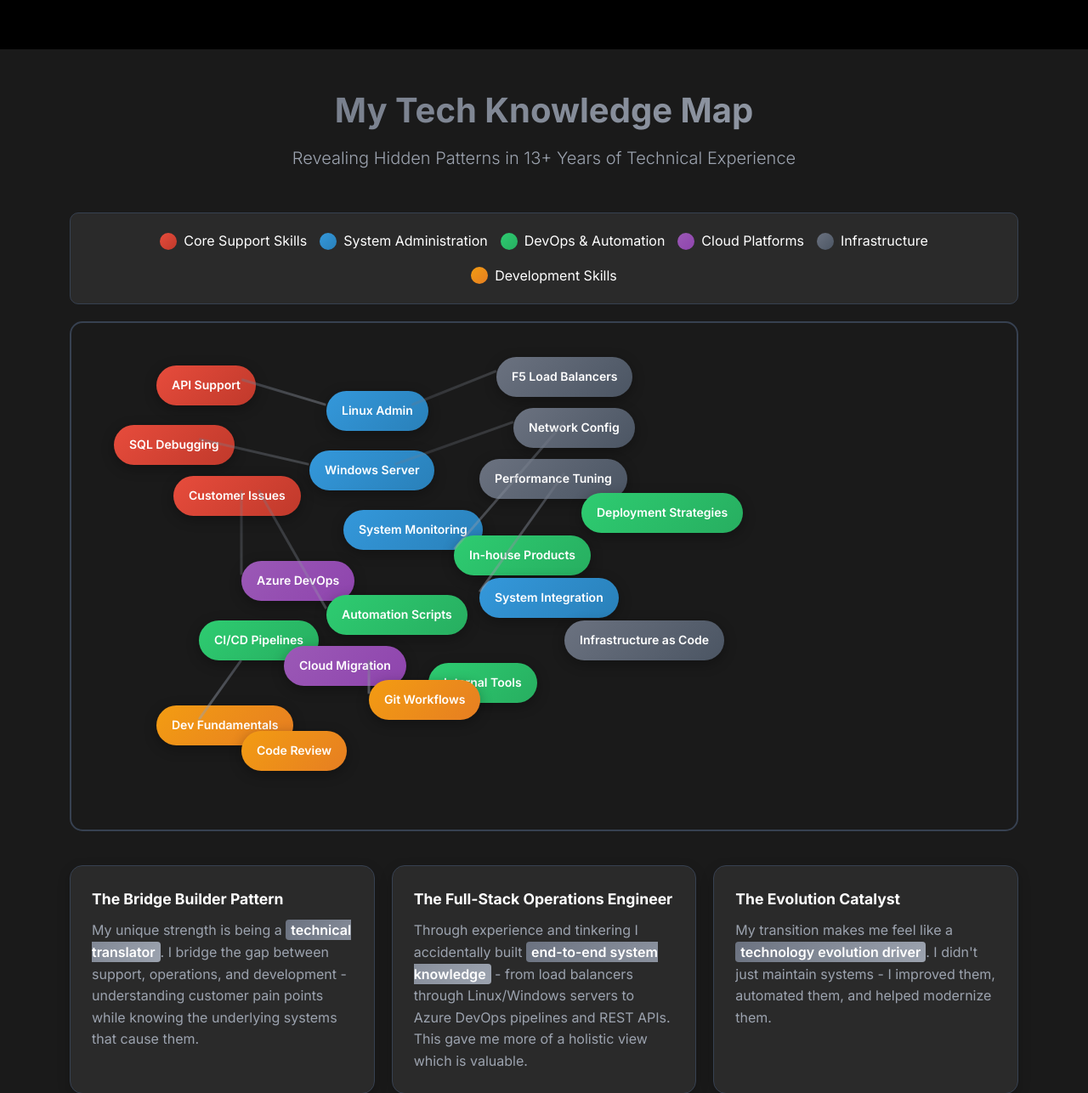
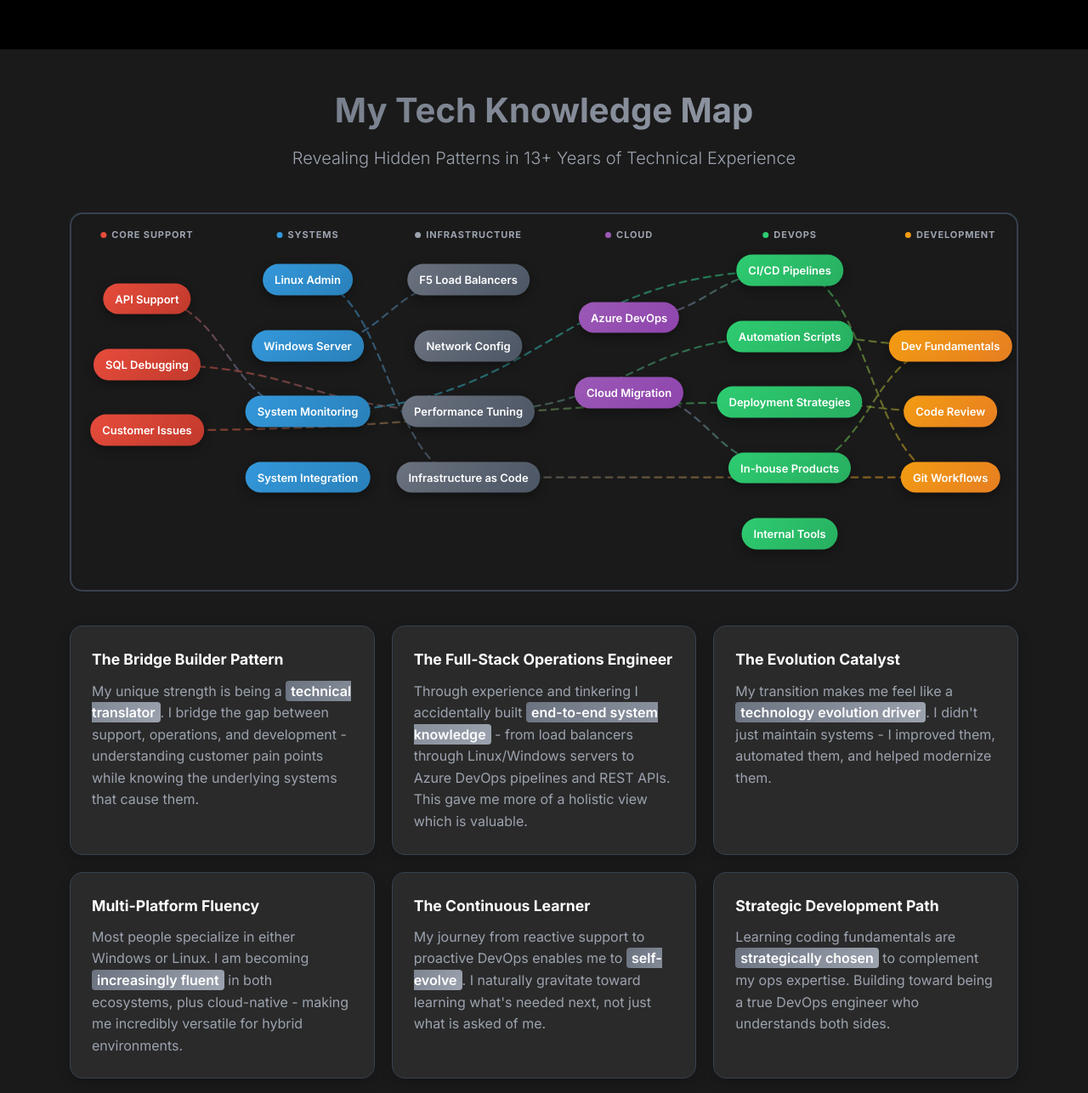
Before and after one commit to Burger-Byte/Portfolio-Web, a Flask app: page /about in a window 1280 px wide. Shown: the part 590-1876 px from the top of the page at 85% size. Run offline with Flask 3, Linux system fonts and the light colour scheme; parts of the project's set-up code (start-up, migrations or seed data) failed here and were passed over.

Commit message:
Feat: Redesign of knowledge map

```diff
--- a/templates/portfolio_about.html
+++ b/templates/portfolio_about.html
@@ -47,68 +47,53 @@
             <p class="lead">Revealing Hidden Patterns in 13+ Years of Technical Experience</p>
         </div>
 
-        <div class="legend">
-            <div class="legend-item">
-                <div class="legend-color core-support"></div>
-                <span>Core Support Skills</span>
-            </div>
-            <div class="legend-item">
-                <div class="legend-color systems"></div>
-                <span>System Administration</span>
-            </div>
-            <div class="legend-item">
-                <div class="legend-color devops"></div>
-                <span>DevOps & Automation</span>
-            </div>
-            <div class="legend-item">
-                <div class="legend-color cloud"></div>
-                <span>Cloud Platforms</span>
-            </div>
-            <div class="legend-item">
-                <div class="legend-color infrastructure"></div>
-                <span>Infrastructure</span>
-            </div>
-            <div class="legend-item">
-                <div class="legend-color dev-basics"></div>
-                <span>Development Skills</span>
-            </div>
-        </div>
+        <div class="graph-map-wrap">
+            <div class="graph-map" id="knowledgeMap">
+                <svg viewBox="0 0 1000 400" preserveAspectRatio="none">
+                    <defs id="graphDefs"></defs>
+                    <g id="graphLinks"></g>
+                </svg>
 
-        <div class="map-container" id="knowledgeMap">
-            <!-- Core Support Skills -->
-            <div class="knowledge-node core-support" style="top: 50px; left: 100px;" title="My foundation - troubleshooting and problem-solving across diverse technologies">API Support</div>
-            <div class="knowledge-node core-support" style="top: 120px; left: 50px;">SQL Debugging</div>
-            <div class="knowledge-node core-support" style="top: 180px; left: 120px;">Customer Issues</div>
+                <div class="col-label" style="left:8%;"><span class="dot core-support"></span>Core Support</div>
+                <div class="col-label" style="left:25%;"><span class="dot systems"></span>Systems</div>
+                <div class="col-label" style="left:42%;"><span class="dot infrastructure"></span>Infrastructure</div>
+                <div class="col-label" style="left:59%;"><span class="dot cloud"></span>Cloud</div>
+                <div class="col-label" style="left:76%;"><span class="dot devops"></span>DevOps</div>
+                <div class="col-label" style="left:93%;"><span class="dot dev-basics"></span>Development</div>
+
+                <!-- Core Support -->
+                <div class="knowledge-node core-support" id="n-api" style="left:8%; top:22.5%;" title="My foundation - troubleshooting and problem-solving across diverse technologies">API Support</div>
+                <div class="knowledge-node core-support" id="n-sql" style="left:8%; top:40%;">SQL Debugging</div>
+                <div class="knowledge-node core-support" id="n-cust" style="left:8%; top:57.5%;">Customer Issues</div>
 
                 <!-- System Administration -->
-            <div class="knowledge-node systems" style="top: 80px; left: 300px;">Linux Admin</div>
-            <div class="knowledge-node systems" style="top: 150px; left: 280px;">Windows Server</div>
-            <div class="knowledge-node systems" style="top: 220px; left: 320px;">System Monitoring</div>
+                <div class="knowledge-node systems" id="n-linux" style="left:25%; top:17.5%;">Linux Admin</div>
+                <div class="knowledge-node systems" id="n-win" style="left:25%; top:35%;">Windows Server</div>
+                <div class="knowledge-node systems" id="n-mon" style="left:25%; top:52.5%;">System Monitoring</div>
+                <div class="knowledge-node systems" id="n-sysint" style="left:25%; top:70%;">System Integration</div>
 
                 <!-- Infrastructure -->
-            <div class="knowledge-node infrastructure" style="top: 40px; left: 500px;">F5 Load Balancers</div>
-            <div class="knowledge-node infrastructure" style="top: 100px; left: 520px;">Network Config</div>
-            <div class="knowledge-node infrastructure" style="top: 160px; left: 480px;">Performance Tuning</div>
+                <div class="knowledge-node infrastructure" id="n-f5" style="left:42%; top:17.5%;">F5 Load Balancers</div>
+                <div class="knowledge-node infrastructure" id="n-net" style="left:42%; top:35%;">Network Config</div>
+                <div class="knowledge-node infrastructure" id="n-perf" style="left:42%; top:52.5%;">Performance Tuning</div>
+                <div class="knowledge-node infrastructure" id="n-iac" style="left:42%; top:70%;">Infrastructure as Code</div>
 
-            <!-- Cloud & DevOps -->
-            <div class="knowledge-node cloud" style="top: 280px; left: 200px;">Azure DevOps</div>
-            <div class="knowledge-node devops" style="top: 350px; left: 150px;">CI/CD Pipelines</div>
-            <div class="knowledge-node devops" style="top: 320px; left: 300px;">Automation Scripts</div>
-            <div class="knowledge-node cloud" style="top: 380px; left: 250px;">Cloud Migration</div>
+                <!-- Cloud -->
+                <div class="knowledge-node cloud" id="n-azure" style="left:59%; top:27.5%;">Azure DevOps</div>
+                <div class="knowledge-node cloud" id="n-migr" style="left:59%; top:47.5%;">Cloud Migration</div>
 
-            <!-- In-house Systems -->
-            <div class="knowledge-node devops" style="top: 250px; left: 450px;">In-house Products</div>
-            <div class="knowledge-node systems" style="top: 300px; left: 480px;">System Integration</div>
-            <div class="knowledge-node devops" style="top: 400px; left: 420px;">Internal Tools</div>
+                <!-- DevOps & Automation -->
+                <div class="knowledge-node devops" id="n-cicd" style="left:76%; top:15%;">CI/CD Pipelines</div>
+                <div class="knowledge-node devops" id="n-auto" style="left:76%; top:32.5%;">Automation Scripts</div>
+                <div class="knowledge-node devops" id="n-deploy" style="left:76%; top:50%;">Deployment Strategies</div>
+                <div class="knowledge-node devops" id="n-inhouse" style="left:76%; top:67.5%;">In-house Products</div>
+                <div class="knowledge-node devops" id="n-tools" style="left:76%; top:85%;">Internal Tools</div>
 
-            <!-- Development Journey -->
-            <div class="knowledge-node dev-basics" style="top: 450px; left: 100px;">Dev Fundamentals</div>
-            <div class="knowledge-node dev-basics" style="top: 480px; left: 200px;">Code Review</div>
-            <div class="knowledge-node dev-basics" style="top: 420px; left: 350px;">Git Workflows</div>
-
-            <!-- Bridge Skills -->
-            <div class="knowledge-node devops" style="top: 200px; left: 600px;">Deployment Strategies</div>
-            <div class="knowledge-node infrastructure" style="top: 350px; left: 580px;">Infrastructure as Code</div>
+                <!-- Development -->
+                <div class="knowledge-node dev-basics" id="n-fund" style="left:93%; top:35%;">Dev Fundamentals</div>
+                <div class="knowledge-node dev-basics" id="n-review" style="left:93%; top:52.5%;">Code Review</div>
+                <div class="knowledge-node dev-basics" id="n-git" style="left:93%; top:70%;">Git Workflows</div>
+            </div>
         </div>
 
         <div class="insights">
@@ -201,60 +186,70 @@
 </section>
 
 <style>
-.legend {
-    display: flex;
-    flex-wrap: wrap;
-    justify-content: center;
-    gap: 15px;
+.graph-map-wrap {
     margin: 20px 0;
-    padding: 20px;
-    background: var(--card-bg);
-    border-radius: 10px;
-    border: 1px solid var(--border-color);
+    overflow-x: auto;
 }
 
-.legend-item {
+.graph-map {
+    position: relative;
+    width: 100%;
+    min-width: 720px;
+    aspect-ratio: 1000 / 400;
+    border-radius: 15px;
+    background: var(--darker-bg);
+    border: 2px solid var(--border-color);
+    overflow: hidden;
+}
+
+.graph-map svg {
+    position: absolute;
+    inset: 0;
+    width: 100%;
+    height: 100%;
+}
+
+.col-label {
+    position: absolute;
+    top: 16px;
+    transform: translateX(-50%);
+    font-size: 11px;
+    text-transform: uppercase;
+    letter-spacing: 0.08em;
+    font-weight: 700;
+    color: var(--text-secondary);
+    white-space: nowrap;
     display: flex;
     align-items: center;
-    gap: 8px;
-    color: var(--text-primary);
+    gap: 6px;
+    z-index: 3;
 }
 
-.legend-color {
-    width: 20px;
-    height: 20px;
-    border-radius: 10px;
-}
-
-.map-container {
-    position: relative;
-    width: 100%;
-    height: 600px;
-    margin: 20px 0;
-    border-radius: 15px;
-    background: var(--darker-bg);
-    overflow: hidden;
-    border: 2px solid var(--border-color);
+.col-label .dot {
+    width: 7px;
+    height: 7px;
+    border-radius: 50%;
+    flex-shrink: 0;
 }
 
 .knowledge-node {
     position: absolute;
-    padding: 12px 18px;
-    border-radius: 25px;
+    transform: translate(-50%, -50%);
+    padding: 8px 14px;
+    border-radius: 20px;
     color: white;
     font-weight: 600;
     cursor: pointer;
-    transition: all 0.3s ease;
-    box-shadow: 0 4px 15px rgba(0,0,0,0.3);
-    font-size: 14px;
-    text-align: center;
-    min-width: 80px;
+    transition: box-shadow 0.2s ease;
+    box-shadow: 0 4px 12px rgba(0,0,0,0.35);
+    font-size: 13px;
+    white-space: nowrap;
+    z-index: 2;
 }
 
 .knowledge-node:hover {
-    transform: scale(1.1);
-    box-shadow: 0 8px 25px rgba(0,0,0,0.5);
-    z-index: 10;
+    box-shadow: 0 10px 22px rgba(0,0,0,0.5);
+    z-index: 6;
 }
 
 .core-support { background: linear-gradient(135deg, #e74c3c, #c0392b); }
@@ -264,19 +259,28 @@
 .dev-basics { background: linear-gradient(135deg, #f39c12, #e67e22); }
 .infrastructure { background: linear-gradient(135deg, #6b7280, #4b5563); }
 
+.col-label .dot.core-support { background: #e74c3c; }
+.col-label .dot.systems { background: #3498db; }
+.col-label .dot.infrastructure { background: var(--secondary-color); }
+.col-label .dot.cloud { background: #9b59b6; }
+.col-label .dot.devops { background: #2ecc71; }
+.col-label .dot.dev-basics { background: #f39c12; }
+
 .connection-line {
-    position: absolute;
-    height: 3px;
-    background: linear-gradient(90deg, rgba(107, 114, 128, 0.6), rgba(156, 163, 175, 0.6));
-    border-radius: 2px;
-    transform-origin: left center;
-    opacity: 0.7;
-    animation: pulse 2s ease-in-out infinite;
+    fill: none;
+    stroke-width: 2;
+    stroke-linecap: round;
+    stroke-dasharray: 7 6;
+    opacity: 0.55;
+    animation: flow 1.8s linear infinite;
 }
 
-@keyframes pulse {
-    0%, 100% { opacity: 0.4; }
-    50% { opacity: 0.8; }
+@keyframes flow {
+    to { stroke-dashoffset: -26; }
+}
+
+@media (prefers-reduced-motion: reduce) {
+    .connection-line { animation: none; }
 }
 
 .insights {
@@ -372,19 +376,29 @@
     }
 }
 
+@keyframes nodeFadeIn {
+    from {
+        opacity: 0;
+        transform: translate(-50%, calc(-50% + 16px));
+    }
+    to {
+        opacity: 1;
+        transform: translate(-50%, -50%);
+    }
+}
+
 .knowledge-node {
     opacity: 0;
 }
 
 @media (max-width: 768px) {
-    .map-container {
-        height: 400px;
+    .knowledge-node {
+        font-size: 11px;
+        padding: 6px 10px;
     }
 
-    .knowledge-node {
-        font-size: 12px;
-        padding: 8px 12px;
-        min-width: 60px;
+    .col-label {
+        font-size: 9px;
     }
 
     .insights {
@@ -404,67 +418,87 @@
 </style>
 
 <script>
-function drawConnections() {
-    const connections = [
-        // Support to Systems
-        {from: {x: 200, y: 65}, to: {x: 300, y: 95}},
-        {from: {x: 150, y: 135}, to: {x: 280, y: 165}},
+// Node coordinates in the 1000x400 viewBox space - must match the % positions set on .knowledge-node above.
+const nodeCoords = {
+    'n-api': [80, 90], 'n-sql': [80, 160], 'n-cust': [80, 230],
+    'n-linux': [250, 70], 'n-win': [250, 140], 'n-mon': [250, 210], 'n-sysint': [250, 280],
+    'n-f5': [420, 70], 'n-net': [420, 140], 'n-perf': [420, 210], 'n-iac': [420, 280],
+    'n-azure': [590, 110], 'n-migr': [590, 190],
+    'n-cicd': [760, 60], 'n-auto': [760, 130], 'n-deploy': [760, 200], 'n-inhouse': [760, 270], 'n-tools': [760, 340],
+    'n-fund': [930, 140], 'n-review': [930, 210], 'n-git': [930, 280]
+};
 
-        // Systems to Infrastructure
-        {from: {x: 400, y: 95}, to: {x: 500, y: 55}},
-        {from: {x: 380, y: 165}, to: {x: 520, y: 115}},
+const nodeColor = {
+    'n-api': '#e74c3c', 'n-sql': '#e74c3c', 'n-cust': '#e74c3c',
+    'n-linux': '#3498db', 'n-win': '#3498db', 'n-mon': '#3498db', 'n-sysint': '#3498db',
+    'n-f5': '#6b7280', 'n-net': '#6b7280', 'n-perf': '#6b7280', 'n-iac': '#6b7280',
+    'n-azure': '#9b59b6', 'n-migr': '#9b59b6',
+    'n-cicd': '#2ecc71', 'n-auto': '#2ecc71', 'n-deploy': '#2ecc71', 'n-inhouse': '#2ecc71', 'n-tools': '#2ecc71',
+    'n-fund': '#f39c12', 'n-review': '#f39c12', 'n-git': '#f39c12'
+};
 
-        // Support to DevOps
-        {from: {x: 200, y: 195}, to: {x: 200, y: 295}},
-        {from: {x: 220, y: 195}, to: {x: 300, y: 335}},
-
-        // Infrastructure to DevOps
-        {from: {x: 580, y: 115}, to: {x: 450, y: 265}},
-        {from: {x: 580, y: 175}, to: {x: 480, y: 315}},
-
-        // DevOps to Development
-        {from: {x: 200, y: 395}, to: {x: 150, y: 465}},
-        {from: {x: 350, y: 395}, to: {x: 350, y: 435}},
+// Curated bridges - each one is a real relationship between skills, not a nearest-neighbor guess.
+const skillLinks = [
+    ['n-api', 'n-mon'],
+    ['n-sql', 'n-perf'],
+    ['n-cust', 'n-deploy'],
+    ['n-linux', 'n-iac'],
+    ['n-win', 'n-f5'],
+    ['n-mon', 'n-cicd'],
+    ['n-perf', 'n-auto'],
+    ['n-iac', 'n-git'],
+    ['n-azure', 'n-cicd'],
+    ['n-migr', 'n-inhouse'],
+    ['n-cicd', 'n-git'],
+    ['n-auto', 'n-fund'],
+    ['n-deploy', 'n-review'],
+    ['n-inhouse', 'n-fund']
 ];
 
-    const mapContainer = document.getElementById('knowledgeMap');
-    if (!mapContainer) return;
+function drawConnections() {
+    const defs = document.getElementById('graphDefs');
+    const group = document.getElementById('graphLinks');
+    if (!defs || !group) return;
+    const svgNS = 'http://www.w3.org/2000/svg';
 
-    connections.forEach((conn, index) => {
-        const line = document.createElement('div');
-        line.className = 'connection-line';
+    skillLinks.forEach((pair, i) => {
+        const a = nodeCoords[pair[0]];
+        const b = nodeCoords[pair[1]];
 
-        const dx = conn.to.x - conn.from.x;
-        const dy = conn.to.y - conn.from.y;
-        const length = Math.sqrt(dx * dx + dy * dy);
-        const angle = Math.atan2(dy, dx) * 180 / Math.PI;
+        const gradId = 'knowledgeGrad' + i;
+        const grad = document.createElementNS(svgNS, 'linearGradient');
+        grad.setAttribute('id', gradId);
+        grad.setAttribute('gradientUnits', 'userSpaceOnUse');
+        grad.setAttribute('x1', a[0]); grad.setAttribute('y1', a[1]);
+        grad.setAttribute('x2', b[0]); grad.setAttribute('y2', b[1]);
 
-        line.style.width = length + 'px';
-        line.style.left = conn.from.x + 'px';
-        line.style.top = conn.from.y + 'px';
-        line.style.transform = `rotate(${angle}deg)`;
-        line.style.animationDelay = (index * 0.2) + 's';
+        const stop1 = document.createElementNS(svgNS, 'stop');
+        stop1.setAttribute('offset', '0%');
+        stop1.setAttribute('stop-color', nodeColor[pair[0]]);
+        const stop2 = document.createElementNS(svgNS, 'stop');
+        stop2.setAttribute('offset', '100%');
+        stop2.setAttribute('stop-color', nodeColor[pair[1]]);
+        grad.appendChild(stop1);
+        grad.appendChild(stop2);
+        defs.appendChild(grad);
 
-        mapContainer.appendChild(line);
+        const midX = (a[0] + b[0]) / 2;
+        const d = `M ${a[0]} ${a[1]} C ${midX} ${a[1]} ${midX} ${b[1]} ${b[0]} ${b[1]}`;
+        const path = document.createElementNS(svgNS, 'path');
+        path.setAttribute('d', d);
+        path.setAttribute('class', 'connection-line');
+        path.setAttribute('stroke', `url(#${gradId})`);
+        path.style.animationDelay = (i * 0.15) + 's';
+        group.appendChild(path);
     });
 }
 
 document.addEventListener('DOMContentLoaded', function() {
-    document.querySelectorAll('.knowledge-node').forEach(node => {
-        node.addEventListener('mouseenter', function() {
-            this.style.zIndex = '100';
-        });
-
-        node.addEventListener('mouseleave', function() {
-            this.style.zIndex = '1';
-        });
-    });
-
     drawConnections();
 
     document.querySelectorAll('.knowledge-node').forEach((node, index) => {
         node.style.animationDelay = (index * 0.1) + 's';
-        node.style.animation = 'fadeInUp 0.6s ease forwards';
+        node.style.animation = 'nodeFadeIn 0.6s ease forwards';
     });
 });
 </script>
```
Lines whose indentation alone changed are shown as unchanged.
